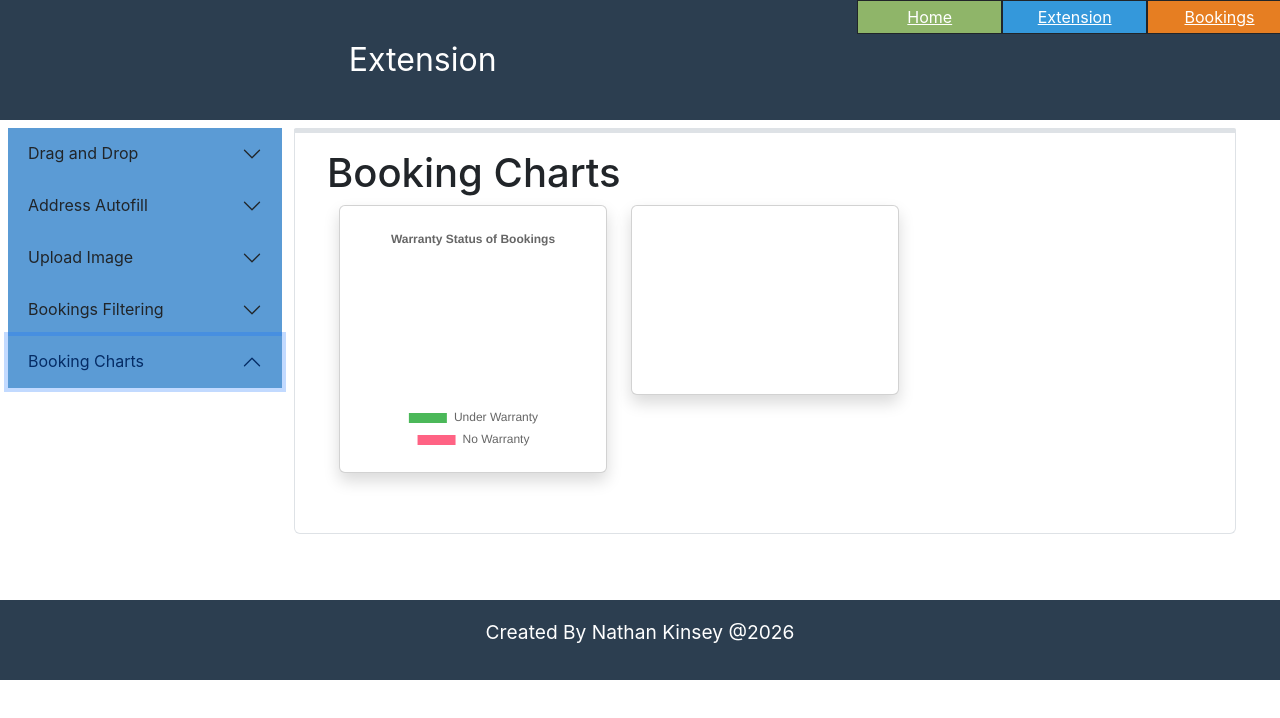
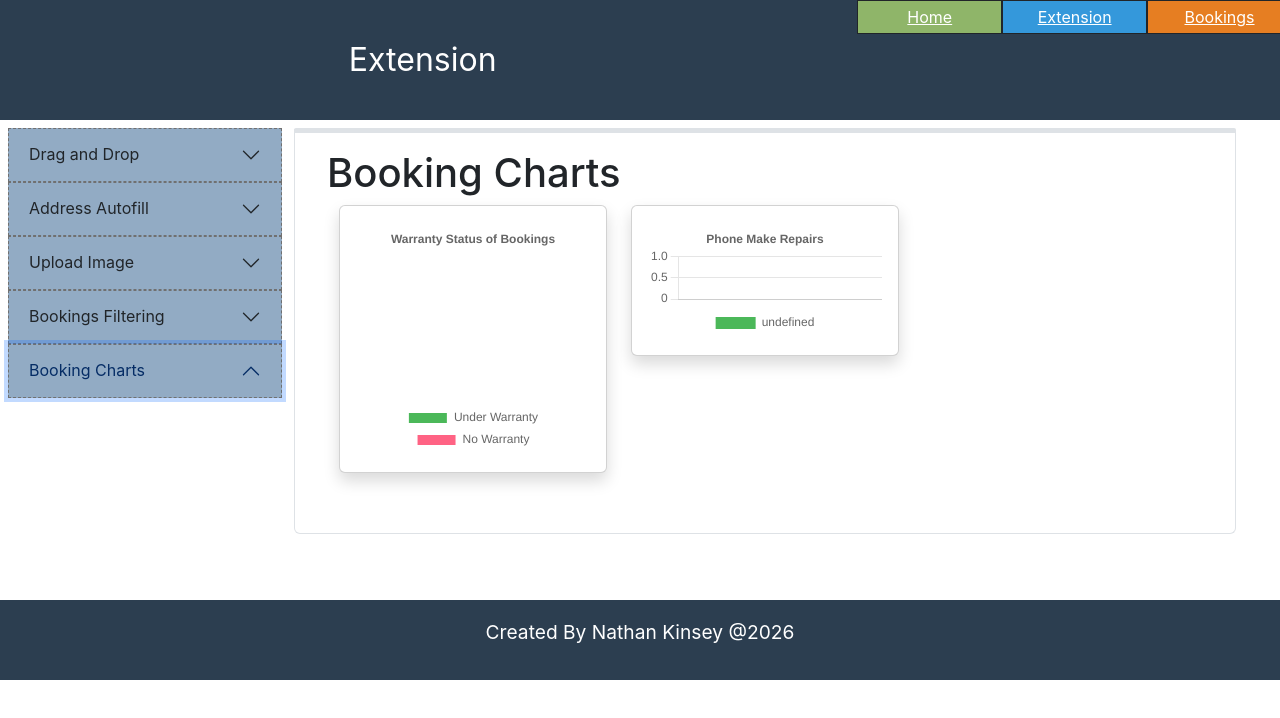
Before and after one commit to nahtannn/ITWD6-Project-2, a React (Create React App) app: page /advanced-js in a window 1280 px wide. Both pictures are taken after a click on the button "Booking Charts". Shown: the top 718 px of the page. Built offline with nearby package versions, Linux system fonts and the light colour scheme; no server answers; the database is empty.

Commit message:
second chart

```diff
--- a/src/components/AdvancedJS.js
+++ b/src/components/AdvancedJS.js
@@ -1,6 +1,7 @@
 //Import
 import { useEffect } from "react";
 import { warrantyChart } from "./charts/warrantyChart";
+import { phoneMakeChart } from "./charts/phoneMakeChart";
 
 //Function Component
 function AdvancedJS() {
@@ -11,9 +12,11 @@ function AdvancedJS() {
     //Functions and Methods
     useEffect(() => {
         warrantyChart.renderUI("warrantyChart");
+        phoneMakeChart.renderUI("phoneMakeChart");
 
         return () => {
             warrantyChart.destroy();
+            phoneMakeChart.destroy();
         };
     }, []);
 
@@ -28,7 +31,7 @@ function AdvancedJS() {
                         <h2 className="accordion-header col-6 col-lg-12">
                             <button className="accordion-button" type="button" data-bs-toggle="collapse"
                              data-bs-target="#collapseOne" aria-expanded="true" aria-controls="collapseOne"
-                             style={{backgroundColor: '#5B9BD5'}}>
+                             style={{backgroundColor: '#92abc4', border: '1px dashed #707070' }}>
                                 Drag and Drop
                             </button>
                         </h2>
@@ -36,7 +39,7 @@ function AdvancedJS() {
                         <h2 className="accordion-header col-6 col-lg-12">
                             <button className="accordion-button collapsed" type="button" data-bs-toggle="collapse"
                              data-bs-target="#collapseTwo" aria-expanded="false" aria-controls="collapseTwo"
-                             style={{backgroundColor: '#5B9BD5'}}>
+                             style={{backgroundColor: '#92abc4', border: '1px dashed #707070' }}>
                                 Address Autofill
                             </button>
                         </h2>
@@ -44,7 +47,7 @@ function AdvancedJS() {
                         <h2 className="accordion-header col-6 col-lg-12">
                             <button className="accordion-button collapsed" type="button" data-bs-toggle="collapse"
                              data-bs-target="#collapseThree" aria-expanded="false" aria-controls="collapseThree"
-                             style={{backgroundColor: '#5B9BD5'}}>
+                             style={{backgroundColor: '#92abc4', border: '1px dashed #707070' }}>
                                 Upload Image
                             </button>
                         </h2>
@@ -53,7 +56,7 @@ function AdvancedJS() {
                         <h2 className="accordion-header col-6 col-lg-12">
                             <button className="accordion-button collapsed" type="button" data-bs-toggle="collapse"
                              data-bs-target="#collapseFour" aria-expanded="false" aria-controls="collapseFour"
-                             style={{backgroundColor: '#5B9BD5'}}>
+                             style={{backgroundColor: '#92abc4', border: '1px dashed #707070' }}>
                                 Bookings Filtering
                             </button>
                         </h2>
@@ -62,7 +65,7 @@ function AdvancedJS() {
                         <h2 className="accordion-header col-6 col-lg-12">
                             <button className="accordion-button collapsed" type="button" data-bs-toggle="collapse"
                              data-bs-target="#collapseFive" aria-expanded="false" aria-controls="collapseFive"
-                             style={{backgroundColor: '#5B9BD5'}}>
+                             style={{backgroundColor: '#92abc4', border: '1px dashed #707070' }}>
                                 Booking Charts
                             </button>
                         </h2>
@@ -117,6 +120,7 @@ function AdvancedJS() {
                                             <div className="col-12 col-md-6 col-lg-4">
                                                 <div className="card shadow">
                                                     <div className="card-body">
+                                                        {/* Pie Chart: Warranty Status */}
                                                         <canvas id="warrantyChart"></canvas>
                                                     </div>
                                                 </div>
@@ -125,7 +129,7 @@ function AdvancedJS() {
                                             <div className="col-12 col-md-6, col-lg-4">
                                                 <div className="card shadow">
                                                     <div className="card-body">
-                                                        <canvas id="chart2"></canvas>
+                                                        <canvas id="phoneMakeChart"></canvas>
                                                     </div>
                                                 </div>
                                             </div>
--- /dev/null
+++ b/src/components/charts/phoneMakeChart.js
@@ -0,0 +1,58 @@
+//Import
+import { supabase } from "../supabaseClient";
+
+//Component Function
+export const phoneMakeChart = {
+    //Data
+    data: [],
+    chart: null,
+
+    //Building the chart UI
+    async renderUI(chartID) {
+        const { data, error } = await supabase.from("bookings").select("*"); // Fetch all booking data from Supabase
+        if (error) {
+            console.error("Error loading chart data:", error);
+            return;
+        }
+        this.data = data;
+
+        // Checking how many bookings there are for each phone make
+        const makeLabels = [...new Set(this.data.map(b => b.make))];
+        const makeValues = makeLabels.map(label => this.data.filter(b => b.make === label).length);
+
+        //Removes any existing chart before creating a new one (as react can have issues with re-rendering the same chart)
+        this.destroy();
+
+        //Pie Chart: Warranty vs No Warranty
+        this.chart = new window.Chart(document.getElementById(chartID), {
+            type: 'bar',
+            data: {
+                labels: makeLabels,
+                datasets: [{
+                    data: makeValues,
+                    backgroundColor: ['#4bb859', '#FF6384', '#FFCE56', '#36A2EB', '#9966FF', '#FF9F40']
+                }]
+            },
+            options: {
+                responsive: true,
+                plugins: {
+                    title: {
+                        display: true,
+                        text: 'Phone Make Repairs'
+                    },
+                    legend: {
+                        position: 'bottom',
+                    }
+                }
+            }
+        });
+    },
+
+    //Destroy the chart
+    destroy() {
+        if (this.chart) {
+            this.chart.destroy();
+            this.chart = null;
+        }
+    }
+}
```
